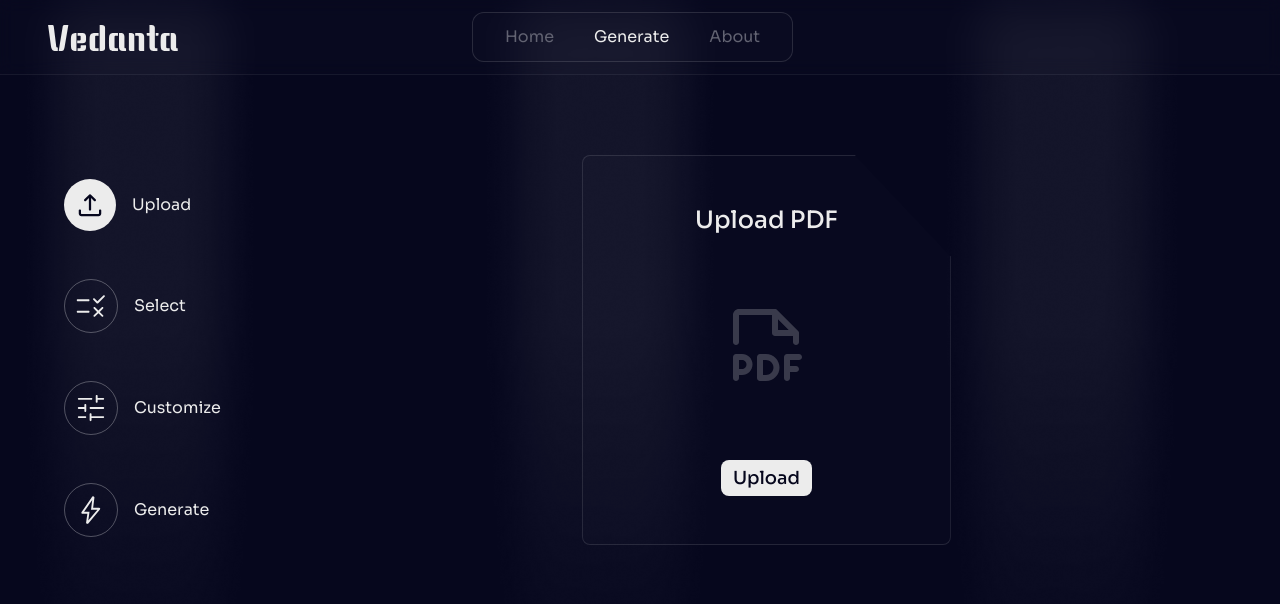
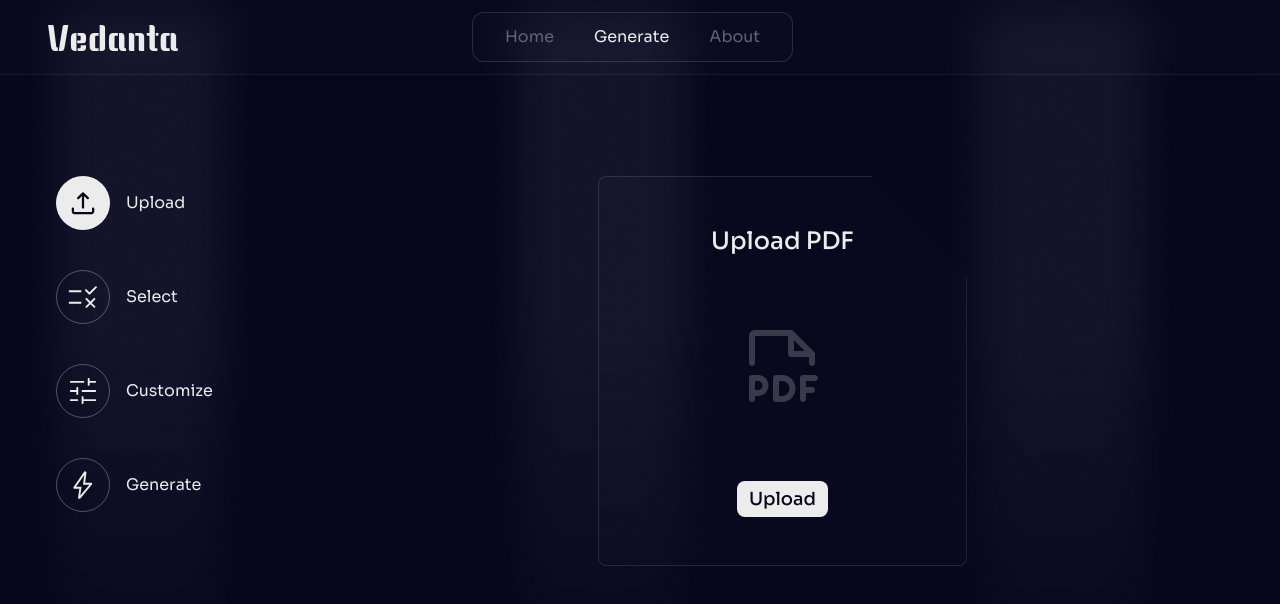
Before and after one commit to ishu-codes/vedanta, a React (Vite) app in the folder frontend/: page /generate in a window 1280 px wide. Shown: the top 604 px of the page. Built offline with nearby package versions, Linux system fonts and the light colour scheme.

Commit message:
Alignment bugs fixed

```diff
--- a/frontend/src/App.tsx
+++ b/frontend/src/App.tsx
@@ -5,14 +5,17 @@ import "./App.css";
 
 export default function App() {
     return (
-        <div className="w-full min-h-screen container">
+        <div className="min-w-full min-h-screen container">
             <SystemIcons />
             <Header />
-            <Routes>
-                <Route path="/" element={<Home />} />
-                <Route path="/generate" element={<Generate />} />
-                <Route path="/about" element={<About />} />
-            </Routes>
+
+            <main className="w-full min-h-screen flex flex-col md:flex-row gap-8 pt-24 pb-6 px-2">
+                <Routes>
+                    <Route path="/" element={<Home />} />
+                    <Route path="/generate" element={<Generate />} />
+                    <Route path="/about" element={<About />} />
+                </Routes>
+            </main>
             {/* <div className="container w-full min-h-screen absolute top-0"></div> */}
         </div>
     );
--- a/frontend/src/components/Header.tsx
+++ b/frontend/src/components/Header.tsx
@@ -14,7 +14,7 @@ export default function Header() {
     return (
         <>
             <header
-                className="w-full px-4 md:px-12 py-3 bg-translucent-normal border-b border-[#ffffff0f] flex items-center justify-between z-20"
+                className="fixed w-full px-4 md:px-12 py-3 bg-translucent-normal border-b border-[#ffffff0f] flex items-center justify-between z-20"
                 style={{ backdropFilter: "blur(8px)" }}
             >
                 <picture className="h-full">
@@ -64,7 +64,7 @@ export default function Header() {
 
             {navbarOpen && (
                 <nav
-                    className="w-full absolute flex md:hidden flex-col space-y-4 px-8 py-4 bg-translucent-hard border-b border-[#ffffff1f] z-10"
+                    className="w-full absolute top-20 flex md:hidden flex-col space-y-4 px-8 py-4 bg-offBlack border-b border-[#ffffff1f] z-10 text-xl"
                     style={{ backdropFilter: "blur(8px)" }}
                 >
                     {navLinks.map((link, index) => (
--- a/frontend/src/components/Home.tsx
+++ b/frontend/src/components/Home.tsx
@@ -1,8 +1,8 @@
 import { Link } from "react-router-dom";
 export default function Home() {
     return (
-        <main className="w-full flex flex-col pt-12 pb-6 px-2">
-            <div className="w-full flex flex-col items-center text-center mt-16 px-6">
+        <>
+            <div className="w-full h-full flex flex-col items-center text-center mt-16 px-6">
                 <div className="font-bold text-[2.7rem] md:text-[4.5rem]">
                     <h1 className="bgGradient">Supercharge your docs</h1>
                     <h1 className="mt-2">with the power of AI</h1>
@@ -22,6 +22,6 @@ export default function Home() {
                     </Link>
                 </div>
             </div>
-        </main>
+        </>
     );
 }
--- a/frontend/src/components/generate/Generate.tsx
+++ b/frontend/src/components/generate/Generate.tsx
@@ -21,7 +21,8 @@ const states = [
 export default function Generate() {
     const [currentState] = useProgressStore((state) => [state.currentState]);
     return (
-        <main className="w-full flex flex-col md:flex-row px-4">
+        <>
+            {/* <div className="w-full h-full flex flex-col md:flex-row px-4 bg-translucent-hard"> */}
             <ProgressSection />
             <div className="flex-grow flex flex-col pt-20">
                 {states.map((state, index) => (
@@ -30,6 +31,7 @@ export default function Generate() {
                     </React.Fragment>
                 ))}
             </div>
-        </main>
+            {/* </div> */}
+        </>
     );
 }
--- a/frontend/src/components/generate/ProgressSection.tsx
+++ b/frontend/src/components/generate/ProgressSection.tsx
@@ -20,7 +20,7 @@ export default function ProgressSection() {
     ]);
 
     return (
-        <div className="w-full md:w-auto flex md:flex-col items-center md:items-start justify-evenly md:space-y-10 md:px-12 pt-8 md:pt-24">
+        <div className="w-full md:w-auto flex md:flex-col items-center md:items-start justify-evenly md:justify-normal md:space-y-10 md:px-12 md:pt-20">
             {checkpoints.map((checkpoint, index) => (
                 <button
                     key={index}
@@ -28,7 +28,7 @@ export default function ProgressSection() {
                     onClick={() => setCurrentState(checkpoint.name)}
                 >
                     {currentState === checkpoint.name ? (
-                        <div className="p-2 rounded-full bg-offWhite">
+                        <div className="p-2 rounded-full bg-offWhite border border-[#FFFFFF4a]">
                             <checkpoint.icon color="#06071D" />
                         </div>
                     ) : (
```
